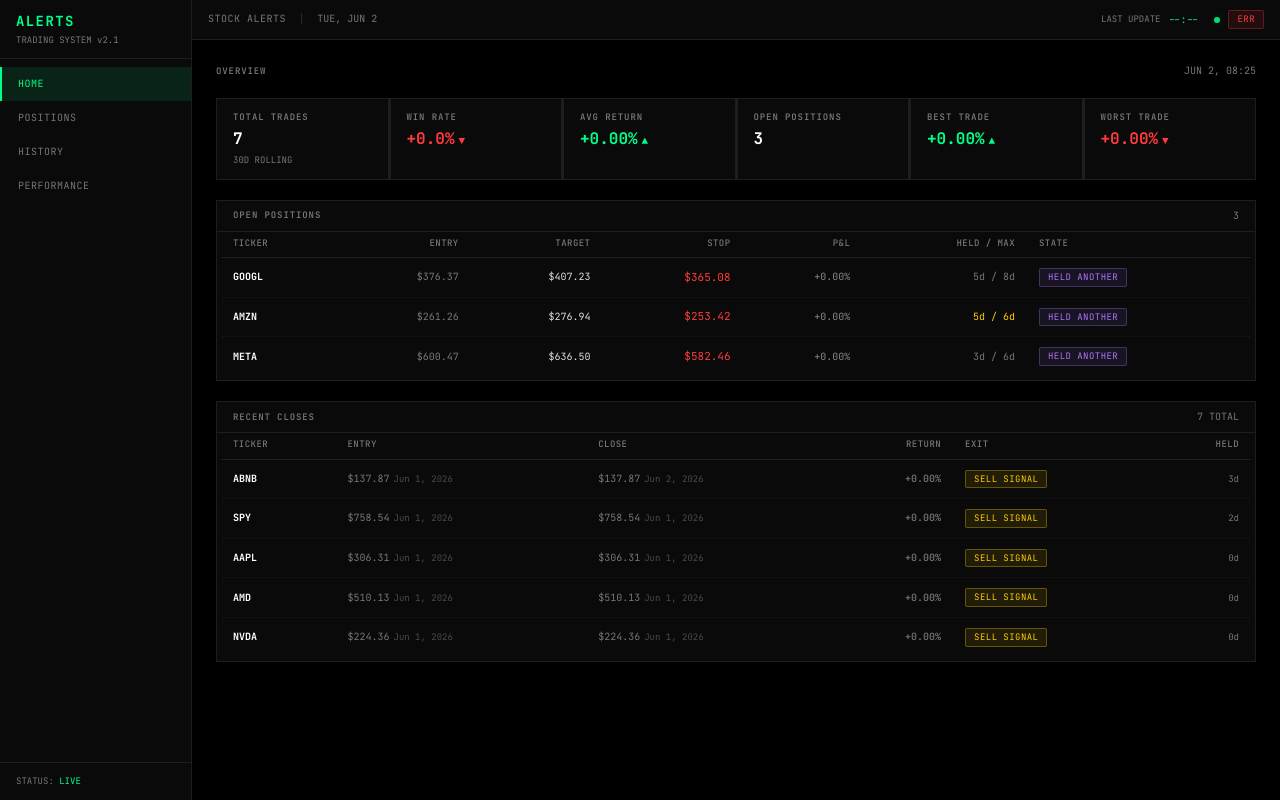
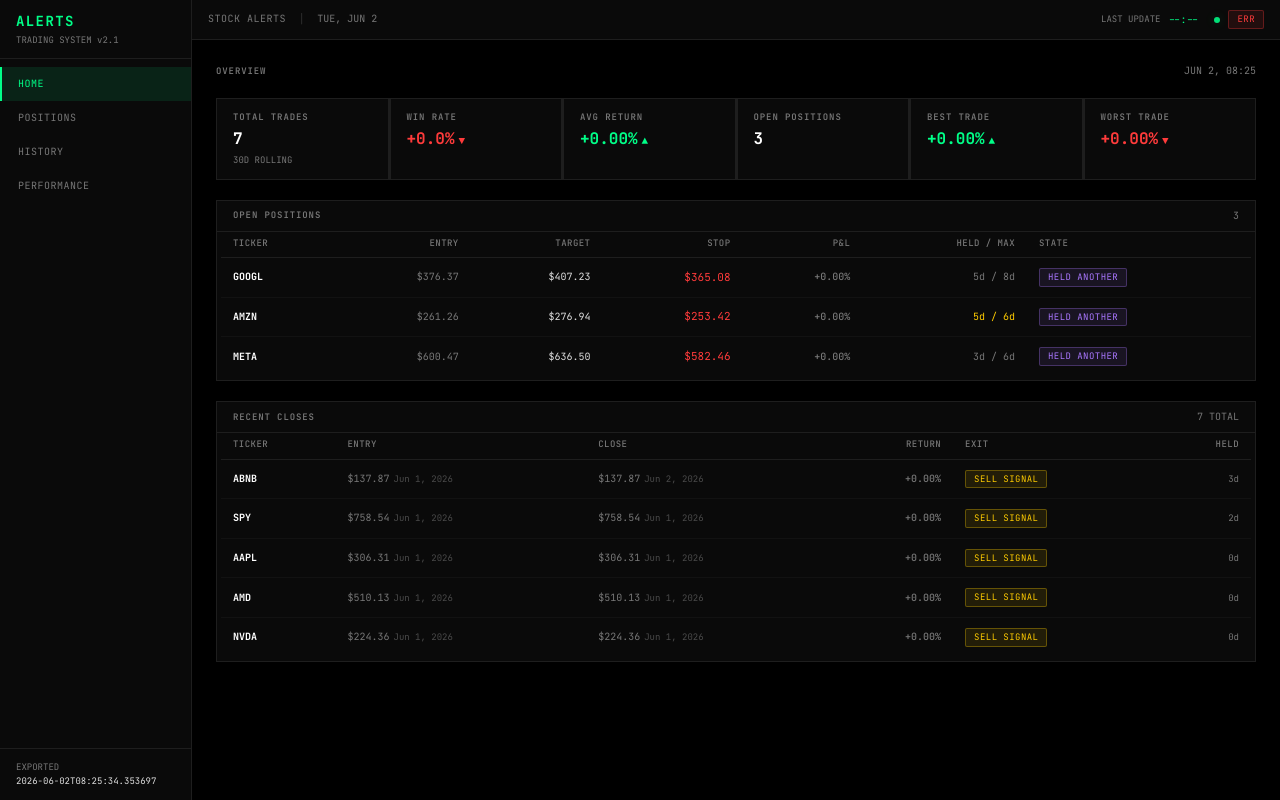
Before and after one commit to npmisantosh/stocks, a React (Vite) app: page / in a window 1280 px wide. Built offline with nearby package versions, Linux system fonts and the light colour scheme.

Commit message:
sidebar: show exported_at timestamp from alert_log

```diff
--- a/src/App.tsx
+++ b/src/App.tsx
@@ -6,12 +6,16 @@
 import OpenPositionsPage from './pages/OpenPositionsPage'
 import ClosedTradesPage from './pages/ClosedTradesPage'
 import PerformancePage from './pages/PerformancePage'
+import { useAlertData } from './hooks/useAlertData'
 
 export default function App() {
+  const { data } = useAlertData()
+  const exportedAt = data?.exported_at ?? '—'
+
   return (
     <BrowserRouter>
       <div className="flex min-h-screen bg-bg">
-        <Sidebar />
+        <Sidebar exportedAt={exportedAt} />
         <MobileNav />
         <div className="flex-1 flex flex-col min-w-0">
           <Header />
--- a/src/components/layout/Sidebar.tsx
+++ b/src/components/layout/Sidebar.tsx
@@ -7,7 +7,11 @@
   { to: '/performance',label: 'PERFORMANCE' },
 ]
 
-export default function Sidebar() {
+interface SidebarProps {
+  exportedAt: string
+}
+
+export default function Sidebar({ exportedAt }: SidebarProps) {
   return (
     <aside className="hidden md:flex w-48 bg-bg-card border-r border-border flex-col">
       {/* Logo / Brand */}
@@ -35,9 +39,10 @@
         ))}
       </nav>
 
-      {/* Status footer */}
+      {/* Exported timestamp */}
       <div className="px-4 py-3 border-t border-border">
-        <div className="text-2xs text-text-dim font-mono">STATUS: <span className="text-green">LIVE</span></div>
+        <div className="text-2xs text-text-dim font-mono">EXPORTED</div>
+        <div className="text-2xs text-text font-mono mt-0.5">{exportedAt}</div>
       </div>
     </aside>
   )
```
